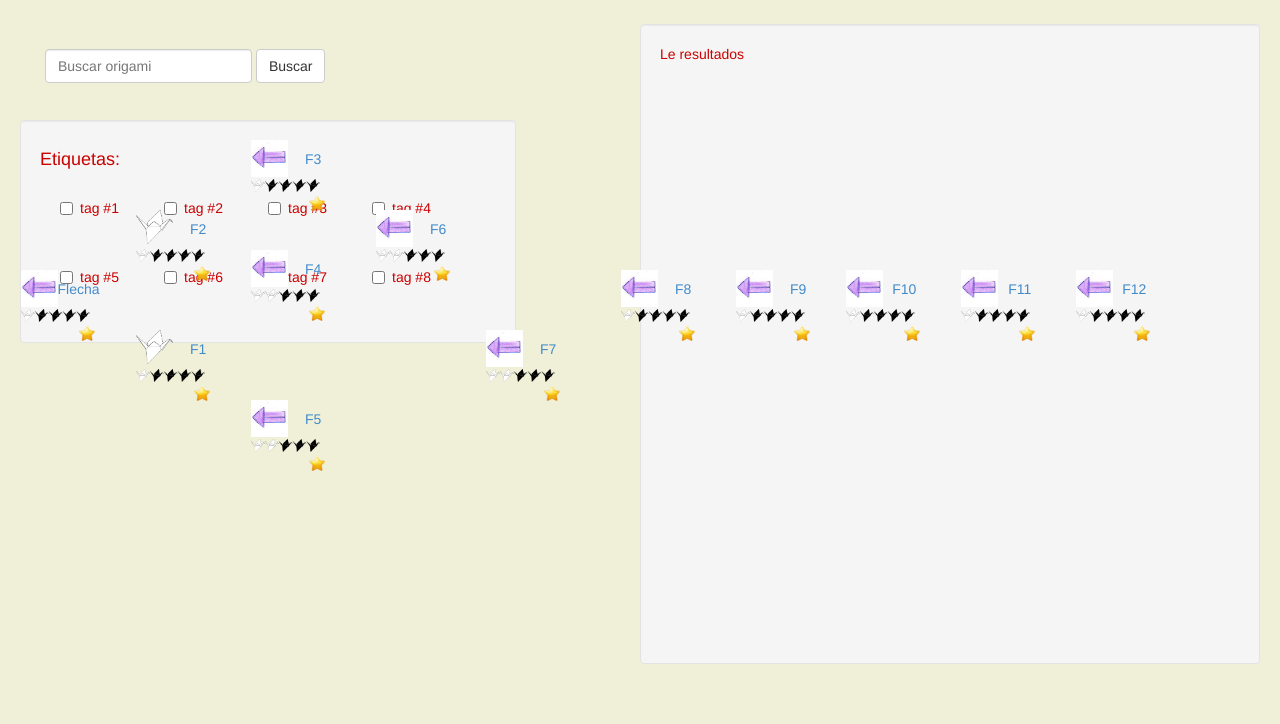
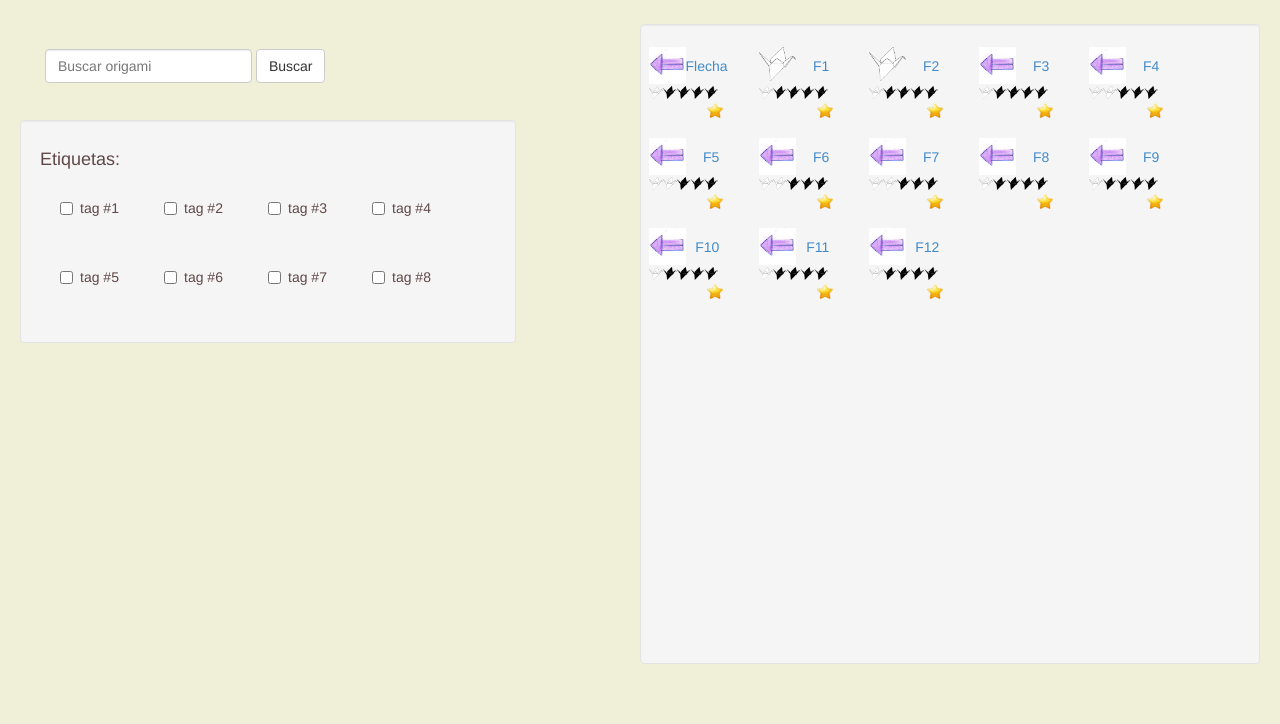
Before and after one commit to LuisMiranda132/interfaces, a plain HTML site: page postBusqueda.html in a window 1280 px wide. Shown: the part 76-800 px from the top of the page. Drawn offline with Linux system fonts and the light colour scheme.

Commit message:
Agregado colores

```diff
--- a/postBusqueda.html
+++ b/postBusqueda.html
@@ -1,4 +1,4 @@
-<html>
+<html width="1163px" height="400px">
   <head>
     <meta charset="UTF-8">
     <!-- <meta http-equiv="refresh" content="60"> -->
@@ -9,11 +9,16 @@
       padding: 10px 15px 10px 15px;
       }
 
+      .well{
+      color:604848;
+      }
+
       #busqueda{
       background-color: #F0F0D8;
       }
 
       #tags.checkbox{
+      color:604848;
       height: auto;
       width: auto;
       }
@@ -31,8 +36,7 @@
 
       #tags.well{
       width:80%;
-      <!-- margin-left:10%; -->
-      <!-- margin-right:10%; -->
+      border: 1px solid 607848;
       }
 
       #title{
@@ -40,7 +44,7 @@
       top: 0;
       left:0;
       height:10%;
-      width:100%;
+      width:98%;
       margin-left:0.5cm;
       }
 
@@ -80,6 +84,8 @@
 
       #results.well {
       height: 100%;
+      border: 1px solid 607848;
+      border-right: 2px solid 607848;
       overflow-y: scroll;
       }
     </style>
@@ -156,20 +162,28 @@
 	<!-- Cierra -  Tags -->
 	<!-- Abre - Results -->
 	<li>
-	  <div id="results" class="well">
-	    Le resultados<br/>
-	    <ul>
-	      <li style="background-color:rgba(0,0,0,0)">
           <script type='text/javascript'>
 	    wWidth = "75px";
 	    wHeight = "75px";
 	    wTitle = "walp";
-	      	  document.write('<div id="myFirstWidget"></div>');
-	      	  document.write('<scr'+'ipt type="text/JavaScript" src="bootstrap.js" /></scr'+'ipt>');
+	    document.write('<div id="results" style="position:relative" class="well"></div>');
+	    document.write('<scr'+'ipt type="text/JavaScript" src="search.js" /></scr'+'ipt>');
 </script>
-	      </li>
-	    </ul>
-	  </div>
+
+	  <!-- <div id="results" class="well"> -->
+	  <!--   Le resultados<br/> -->
+	  <!--   <ul> -->
+	  <!--     <li style="background-color:rgba(0,0,0,0)"> -->
+	  <!--     	<script type='text/javascript'> -->
+	  <!--     	  wWidth = "75px"; -->
+	  <!--     	  wHeight = "75px"; -->
+	  <!--     	  wTitle = "walp"; -->
+	  <!--     	  document.write('<div id="myFirstWidget"></div>'); -->
+	  <!--     	  document.write('<scr'+'ipt type="text/JavaScript" src="bootstrap.js" /></scr'+'ipt>'); -->
+          <!--       </script> -->
+	  <!--     </li> -->
+	  <!--   </ul> -->
+	  <!-- </div> -->
 	</li>
 	<!-- Cierra -  Results -->
       </ul>
--- /dev/null
+++ b/search.js
@@ -0,0 +1,7 @@
+document.write('<script type="text/javascript" src="searching.js"></script>');
+
+var myElement = document.getElementById('results');
+var JavaScriptCode = document.createElement("script");
+JavaScriptCode.setAttribute('type', 'text/javascript');
+JavaScriptCode.setAttribute("src", 'data.js');
+document.getElementById('results').appendChild(JavaScriptCode);
--- /dev/null
+++ b/searching.js
@@ -0,0 +1,31 @@
+function WidgetCallBack(JSONobject)
+{
+    var wHelloWorld;
+    var wHTML = "";
+    var top = 20;
+    for(i=0;i<13;i++){
+
+        wHelloWorld = JSONobject[i];
+        wHTML += ('<a href="notyet.html">')
+
+        var left = 5+((i%5)*110)
+        console.log(i + "=" + i%5 + "-" + left)
+        var sleft = left.toString()
+        if(i%5==0 && i!=0){
+            var top = top + 90;
+            var stop = top.toString()
+        }
+
+        wHTML += ('<div angle="0" state="desktopView" style="visibility: visible; left: '+sleft+'px; top: '+stop+'px; width: ' + wWidth + '; height: ' + wHeight + ';margin:2px 2px 2px 2px; position: absolute; z-index: auto;background: C0D860;float:left">'+'<div>');
+
+        wHTML += ('<div style="position: relative;width: 100%;height: 52%;display: inline-block;"><div style="position:relative;width: 50%;margin: 0 0 0 0;display: inline-block;float: left;"><img src="' + wHelloWorld.image_ori +'" style="width:100%;padding:2.5% 0 0 2.5%;"></div><div style="text-align:center;position: relative;display:inline-block;width: 45%;top: 25%;float: left;"><p style="text-align:right;margin: 0 0 0 0;">' + wHelloWorld.name + '</p></div></div>');
+
+        wHTML += ('<div style="position: inherit;width: 100%;height: 30%;display: inline-block;"><div style="position:relative;width: 66%;margin: 0 0 0 0;float: left;"><img src="'+wHelloWorld.dif+'-5v2.png" style="width:142%;padding:2.5% 0 0 2.5%;"></div><div style="text-align:right;position: relative;display:inline-block;width: 45%;top: 10%;float: right;"><img src="images/favoriteStar.png" style="width:50%;padding:2.5% 0 0 2.5%;"></div></div>');
+
+        wHTML += ('</div></div>');
+        wHTML += ('</a>')
+        document.getElementById('results').innerHTML += wHTML;
+        wHTML = "";
+    }
+
+}
```
Also changed, not shown: index.html (+10 -10 lines), preBusqueda.html (+11 -4 lines), gear.png (added), osaka-re.ttf (added), 1 other file. Lines whose indentation alone changed are shown as unchanged.
